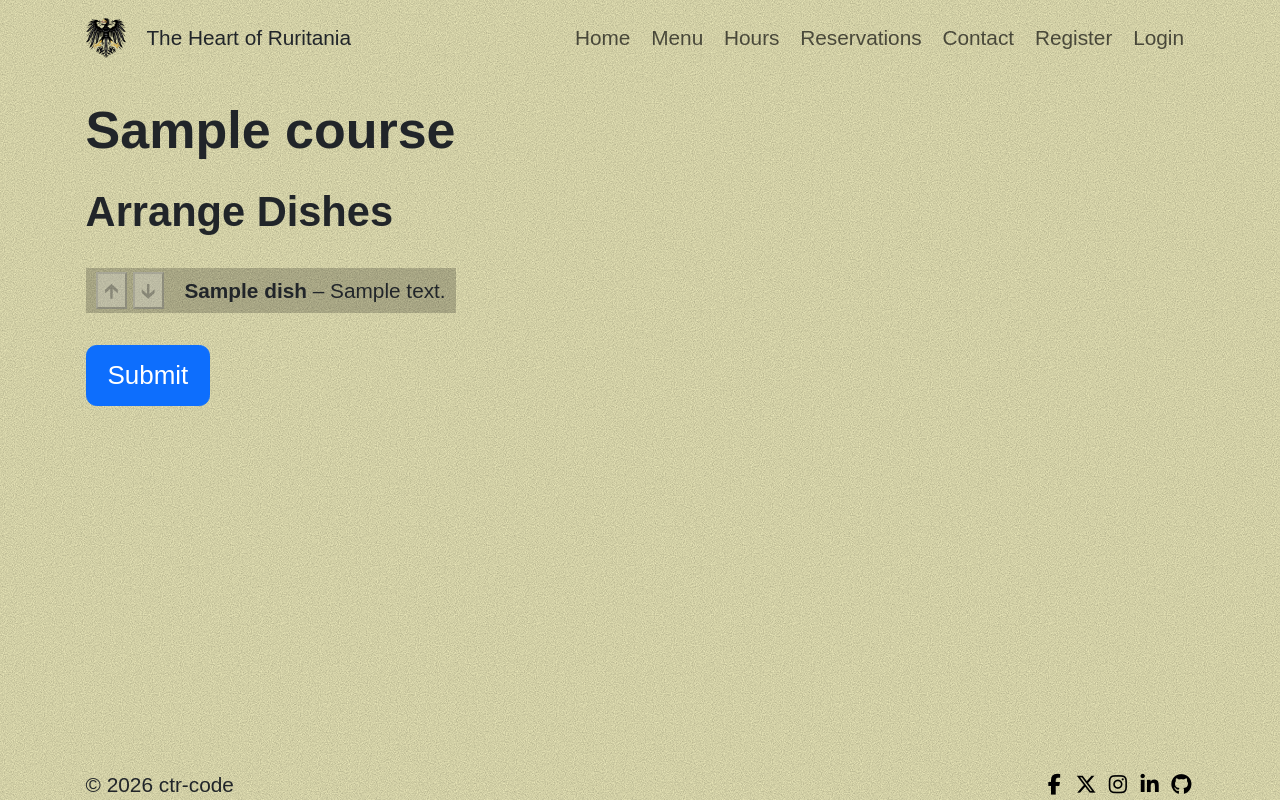
After one commit to ctr-code/heart-of-ruritania, a Django app: template menu/templates/menu/arrange_dishes.html in a window 1280 px wide. The commit adds this page. Run offline with Django 5.2, Linux system fonts and the light colour scheme; the template is opened without the code that fills it: most values are stand-ins (such as "Sample title", 1, 10 or a date in 2020); some libraries are stand-ins or nearby versions; some web fonts are replaced.

Commit message:
Add arrange dishes page

```diff
--- /dev/null
+++ b/menu/static/js/arrange_dishes.js
@@ -0,0 +1,61 @@
+(() => {
+    "use strict";
+
+    function enableButtons() {
+        // Enable/disable the up/down buttons according to their position
+        for (const button of document.querySelectorAll(".menu-arrange-up")) {
+            const tr = button.parentElement.parentElement;
+            if (tr.previousElementSibling) {
+                button.removeAttribute("disabled");
+            } else {
+                button.setAttribute("disabled", "");
+            }
+        }
+        for (const button of document.querySelectorAll(".menu-arrange-down")) {
+            const tr = button.parentElement.parentElement;
+            if (tr.nextElementSibling) {
+                button.removeAttribute("disabled");
+            } else {
+                button.setAttribute("disabled", "");
+            }
+        }
+    }
+
+    function swapOrders(tr1, tr2) {
+        // Swap the hidden order values of two table rows
+
+        // Get the input controls
+        const input1 = tr1.querySelector("input");
+        const input2 = tr2.querySelector("input");
+        // Swap the values
+        const value = input1.getAttribute("value");
+        input1.setAttribute("value", input2.getAttribute("value"));
+        input2.setAttribute("value", value);
+    }
+
+    // Need to move whole table rows so buttons can stay focused.
+
+    for (const button of document.querySelectorAll(".menu-arrange-up")) {
+        button.addEventListener("click", (e) => {
+            e.preventDefault();
+            const tr = e.currentTarget.parentElement.parentElement;
+            const prev = tr.previousElementSibling;
+            // Don't detach the current element to ensure its buttons can retain focus
+            tr.parentElement.insertBefore(prev, tr.nextElementSibling);
+            swapOrders(tr, prev);
+            enableButtons();
+        });
+    }
+    for (const button of document.querySelectorAll(".menu-arrange-down")) {
+        button.addEventListener("click", (e) => {
+            e.preventDefault();
+            const tr = e.currentTarget.parentElement.parentElement;
+            const next = tr.nextElementSibling;
+            // Don't detach the current element to ensure its buttons can retain focus
+            tr.parentElement.insertBefore(next, tr);
+            swapOrders(tr, next);
+            enableButtons();
+        });
+    }
+    enableButtons();
+})();
--- /dev/null
+++ b/menu/templates/menu/arrange_dishes.html
@@ -0,0 +1,42 @@
+{% extends "base.html" %}
+{% load static %}
+{% load crispy_forms_tags %}
+
+{% block head_title %}Toggle Dishes - The Heart of Ruritania{% endblock %}
+
+{% block main %}
+
+<div class="container">
+    <div class="row">
+        <div class="col-12">
+            <div class="card-body">
+                <h1>{{ course.name }}</h1>
+                <h2>Arrange Dishes</h2>
+                <form id="dishesForm" method="post">
+                    <table id="toggle-table" class="my-4">
+                        {% for dish in course.dishes.all %}
+                        <tr{% if not dish.active %} class="menu-disabled"{% endif %}>
+                            <td class="d-flex">
+                                <button class="menu-arrange-up" disabled>&#x1f871;</button>
+                                <span>&nbsp;</span>
+                                <button class="menu-arrange-down" disabled>&#x1f873;</button>
+                            </td>
+                            <td>
+                                <input type="hidden" name="dish_{{ dish.id}}" value="{{ dish.order }}">
+                                <strong>{{ dish.name }}</strong> &ndash; {{ dish.description }}
+                            </td>
+                        </tr>
+                        {% endfor %}
+                    </table>
+                    {% csrf_token %}
+                    <button id="submitButton" type="submit" class="btn btn-primary btn-lg">Submit</button>
+                </form>
+            </div>
+        </div>
+    </div>
+</div>
+{% endblock %}
+
+{% block extra_body %}
+<script src="{% static 'js/arrange_dishes.js' %}"></script>
+{% endblock %}
--- a/menu/templates/menu/menu.html
+++ b/menu/templates/menu/menu.html
@@ -18,12 +18,12 @@
                 <li{%if not dish.active %} class="menu-disabled"{% endif %}><a href="{% url 'edit_dish' dish.id %}"><strong>{{ dish.name }}</strong></a> &ndash; {{ dish.description }}</li>{% endfor %}
             </ul>{% endfor %}
             {% else %}
-            <h1>Menu</h1>{% for course in courses %}{%if course.active %}
+            <h1>Menu</h1>{% for course in courses %}
             <hr>
             <h2>{{ course.name }}</h2>
             <ul>{% for dish in course.dishes.all %}{% if dish.active %}
                 <li><strong>{{ dish.name }}</strong> &ndash; {{ dish.description }}</li>{% endif %}{% endfor %}
-            </ul>{% endif %}{% endfor %}
+            </ul>{% endfor %}
             {% endif %}
         </div>
     </div>
```
Also changed, not shown: menu/views.py (+32 -1 lines).
